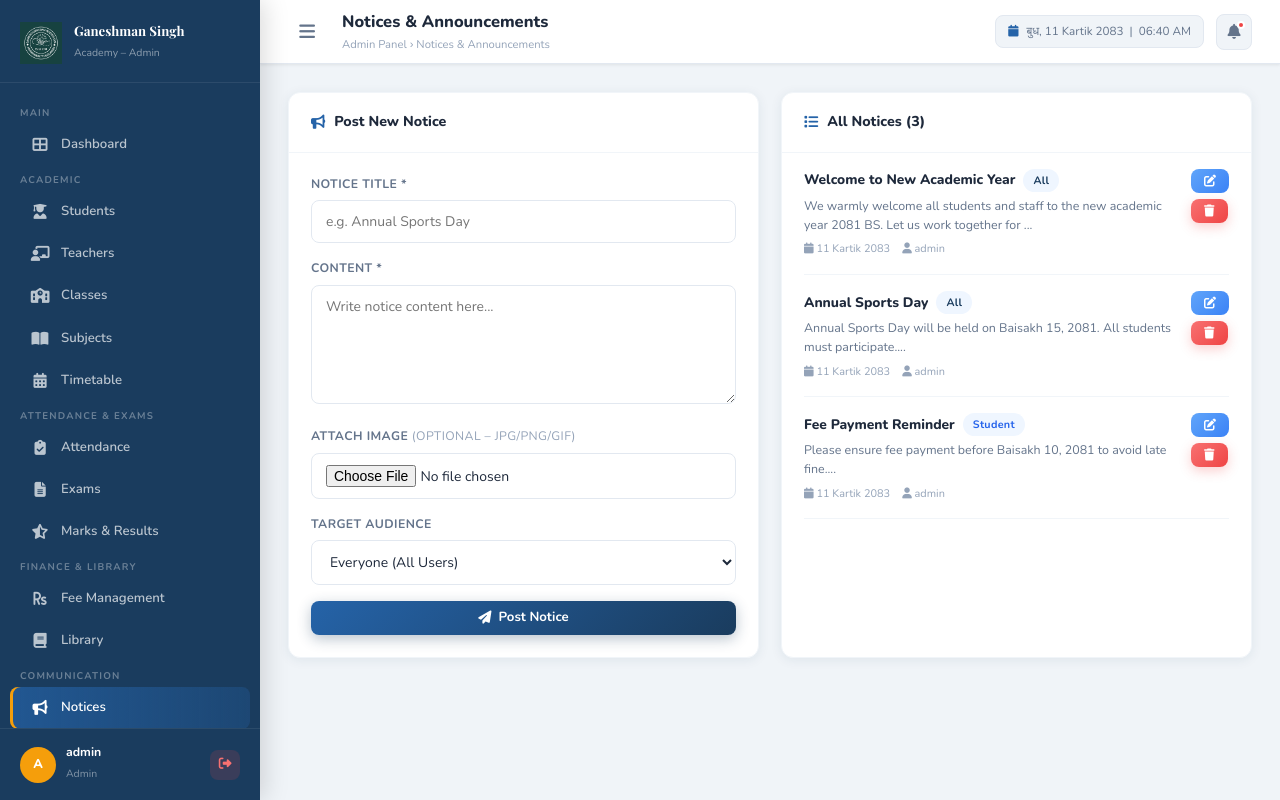
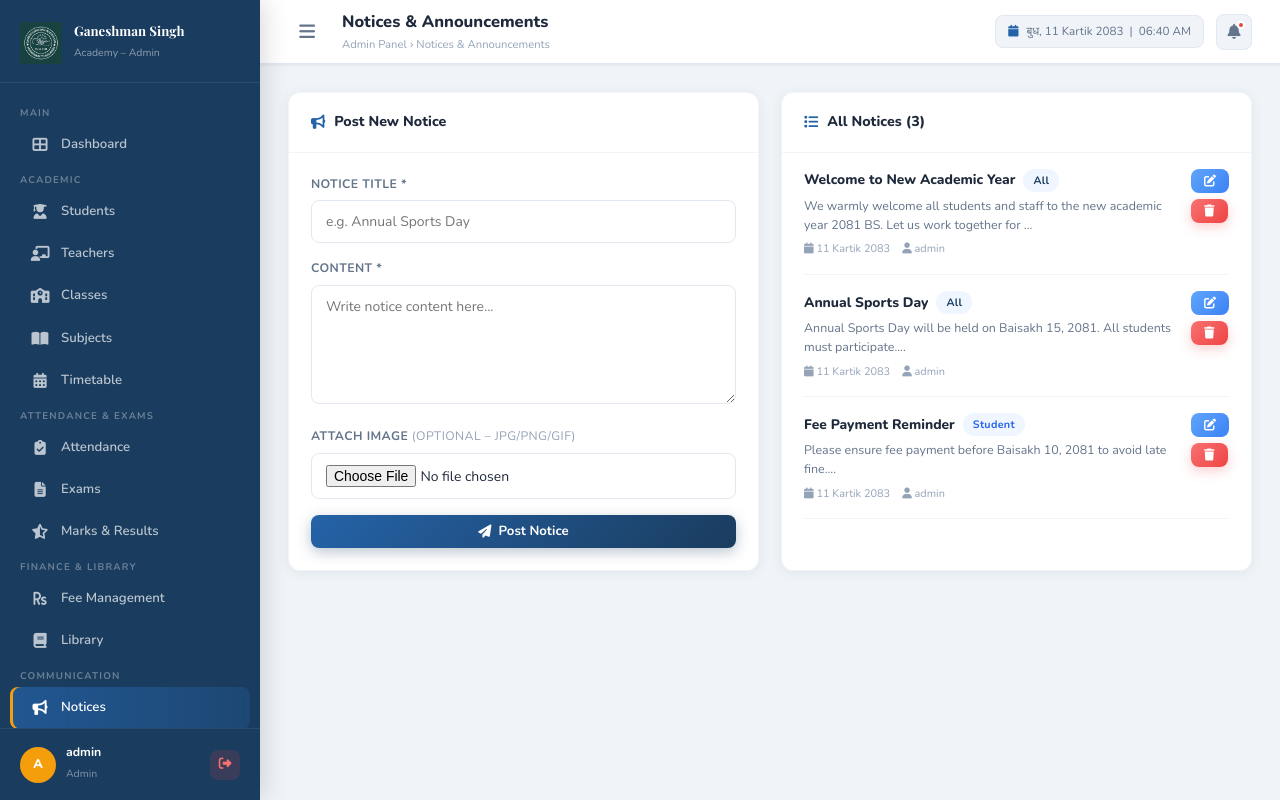
Before and after one commit to raghav-32/ganeshman_school, a PHP site: page /admin/notices.php in a window 1280 px wide. Run offline with PHP 8.4, Linux system fonts and the light colour scheme; a user stored in the database is signed in; data comes from the database, SQL or seed files in the repository.

Commit message:
Admin: drop notice audience option, fix library broken date picker HTML and clipped calendar popup
Co-Authored-By: Claude Sonnet 5.5 <noreply@anthropic.com>
Claude-Session: https://claude.ai/code/session_016y9w94E8dwRGCz8mg93ecC

```diff
--- a/admin/notices.php
+++ b/admin/notices.php
@@ -31,7 +31,7 @@ if ($_SERVER['REQUEST_METHOD'] === 'POST') {
     if ($action === 'add') {
         $title   = sanitize($_POST['title'] ?? '');
         $content = sanitize($_POST['content'] ?? '');
-        $target  = sanitize($_POST['target_role'] ?? 'all');
+        $target  = 'all';
         $userId  = currentUser()['id'];
         $image   = handleNoticeImage();
 
@@ -47,7 +47,6 @@ if ($_SERVER['REQUEST_METHOD'] === 'POST') {
         $id      = (int)($_POST['id'] ?? 0);
         $title   = sanitize($_POST['title'] ?? '');
         $content = sanitize($_POST['content'] ?? '');
-        $target  = sanitize($_POST['target_role'] ?? 'all');
         $image   = handleNoticeImage();
 
         if ($image) {
@@ -57,13 +56,13 @@ if ($_SERVER['REQUEST_METHOD'] === 'POST') {
                 @unlink('../assets/uploads/notices/' . $old['image']);
             }
             db()->execute(
-                "UPDATE notices SET title=?, content=?, target_role=?, image=? WHERE id=?",
-                'ssssi', [$title, $content, $target, $image, $id]
+                "UPDATE notices SET title=?, content=?, image=? WHERE id=?",
+                'sssi', [$title, $content, $image, $id]
             );
         } else {
             db()->execute(
-                "UPDATE notices SET title=?, content=?, target_role=? WHERE id=?",
-                'sssi', [$title, $content, $target, $id]
+                "UPDATE notices SET title=?, content=? WHERE id=?",
+                'ssi', [$title, $content, $id]
             );
         }
         setFlash('success', 'Notice updated successfully.');
@@ -117,15 +116,6 @@ include '../includes/admin_header.php';
                     <div id="addPreview" style="display:none;margin-top:8px;">
                         <img src="" style="max-height:120px;border-radius:var(--radius-sm);width:100%;object-fit:cover;">
                     </div>
-                </div>
-                <div class="form-group">
-                    <label>Target Audience</label>
-                    <select name="target_role" class="form-control">
-                        <option value="all">Everyone (All Users)</option>
-                        <option value="student">Students Only</option>
-                        <option value="teacher">Teachers Only</option>
-                        <option value="admin">Admin Only</option>
-                    </select>
                 </div>
                 <button type="submit" class="btn btn-primary btn-full">
                     <i class="fas fa-paper-plane"></i> Post Notice
@@ -229,15 +219,6 @@ include '../includes/admin_header.php';
                         <img src="" style="max-height:100px;border-radius:6px;object-fit:cover;">
                     </div>
                 </div>
-                <div class="form-group">
-                    <label>Target Audience</label>
-                    <select name="target_role" id="editNoticeTarget" class="form-control">
-                        <option value="all">Everyone</option>
-                        <option value="student">Students Only</option>
-                        <option value="teacher">Teachers Only</option>
-                        <option value="admin">Admin Only</option>
-                    </select>
-                </div>
             </div>
             <div class="modal-footer">
                 <button type="button" class="btn btn-outline" onclick="Modal.close('editNoticeModal')">Cancel</button>
@@ -252,7 +233,6 @@ function editNotice(n) {
     document.getElementById('editNoticeId').value      = n.id;
     document.getElementById('editNoticeTitle').value   = n.title;
     document.getElementById('editNoticeContent').value = n.content;
-    document.getElementById('editNoticeTarget').value  = n.target_role;
 
     const imgDiv = document.getElementById('editCurrentImage');
     if (n.image) {
```
Also changed, not shown: admin/library.php (+5 -3 lines).
